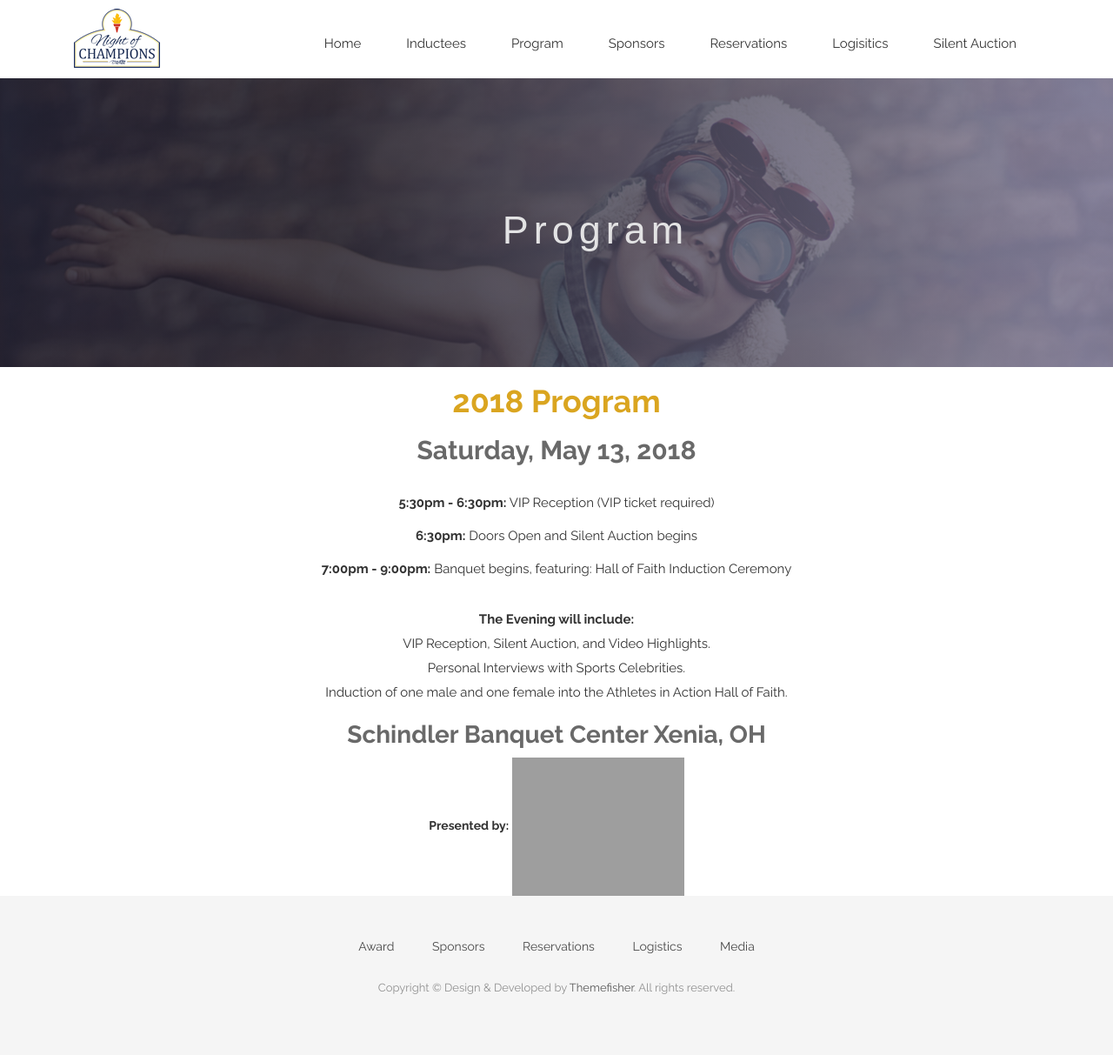
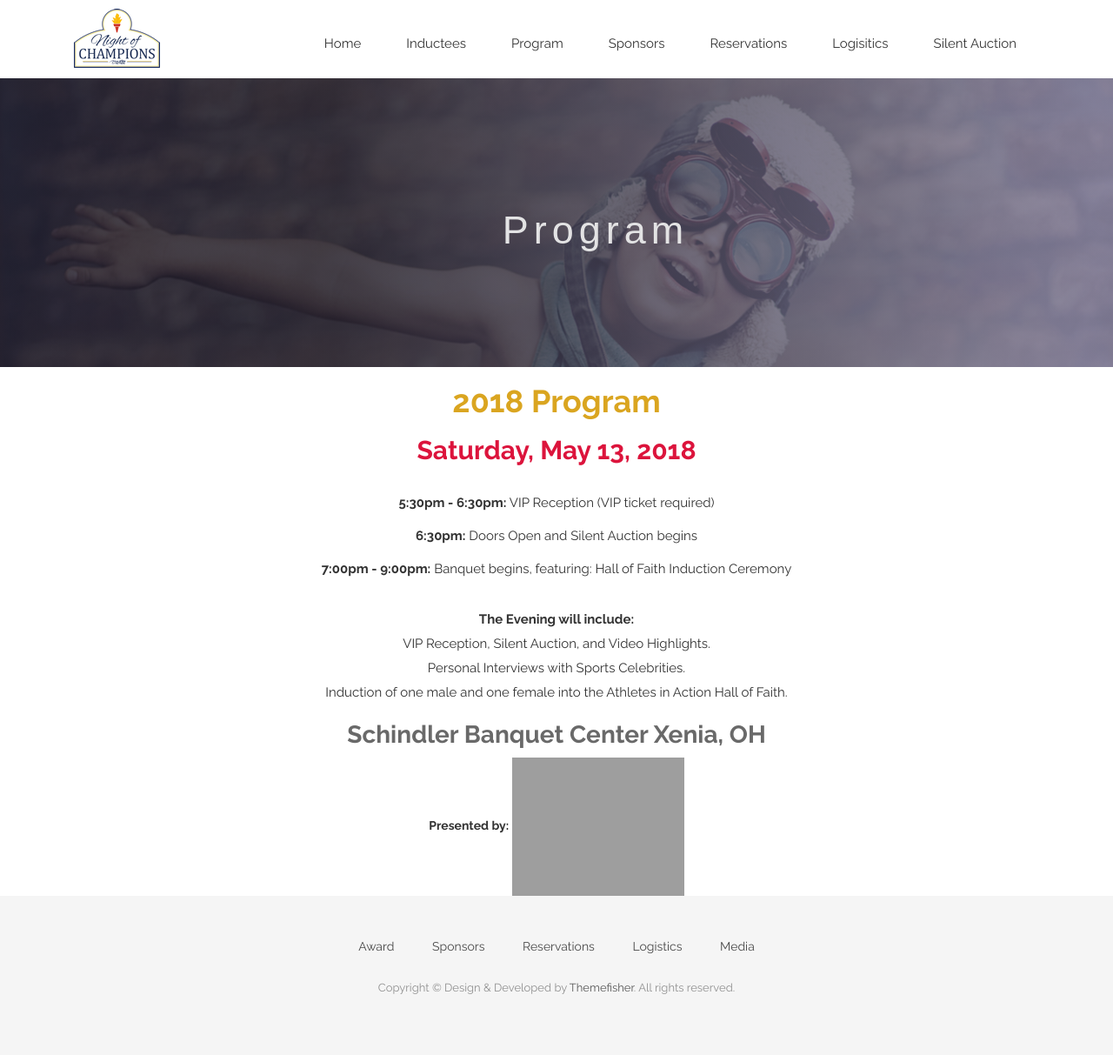
Before and after one commit to CruGlobal/NightofChampions, a Jekyll site: the page built from program.markdown, in a window 1280 px wide. Shown: the whole page at 87% size. Built offline with Jekyll 4.4.1, drawn with Linux system fonts in a browser that asks for light colours; nearby versions of some CDN libraries; some web fonts are replaced; grey boxes are pictures that could not be loaded.

Commit message:
Updated Program

```diff
--- a/program.markdown
+++ b/program.markdown
@@ -14,7 +14,7 @@
 
 <div style="text-align: center;">
 <h2><b>
-<font color="DimGray">Saturday, May 13, 2018</font> </b>
+<font color="Crimson">Saturday, May 13, 2018</font> </b>
 </h2>
 <br>
 
```
